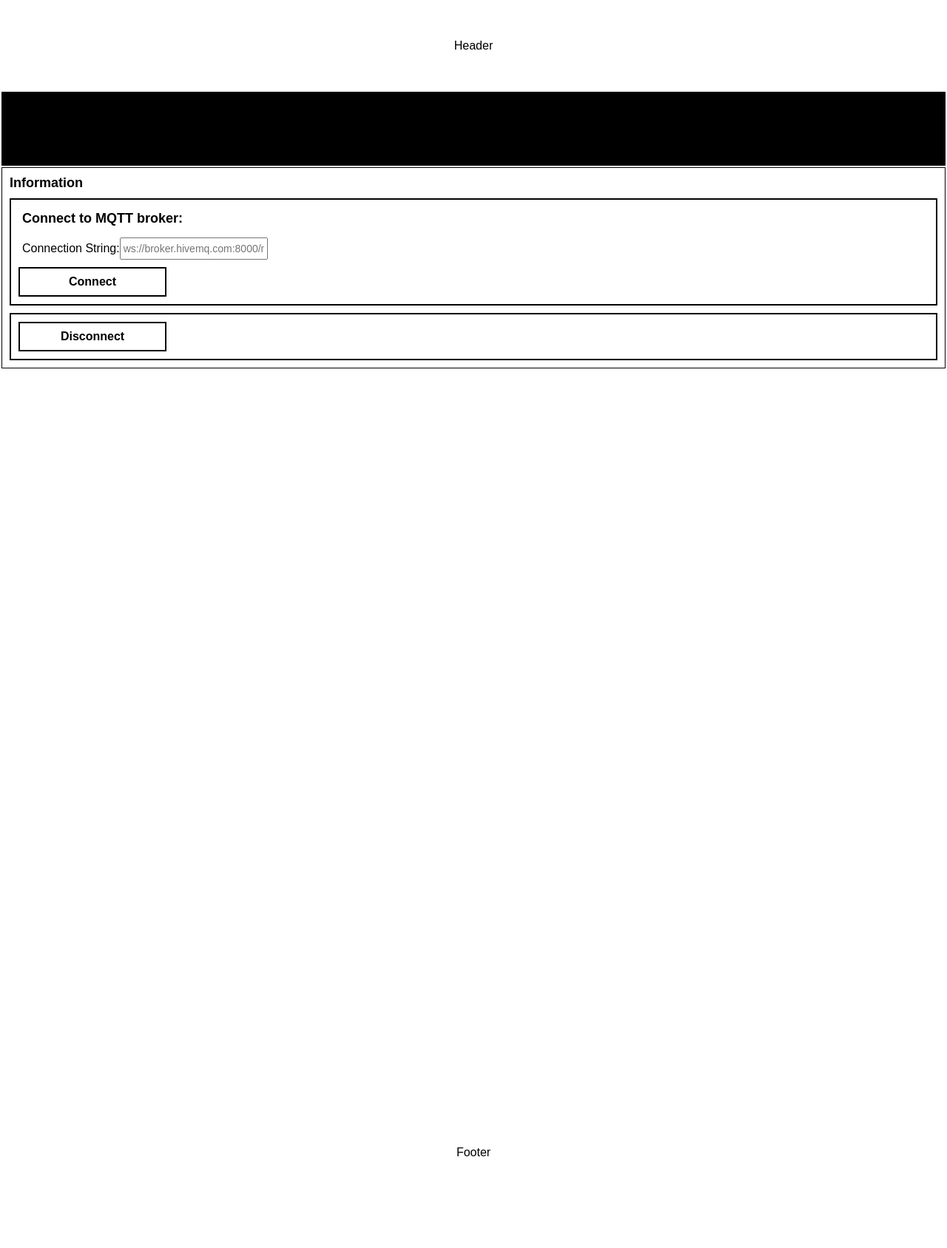
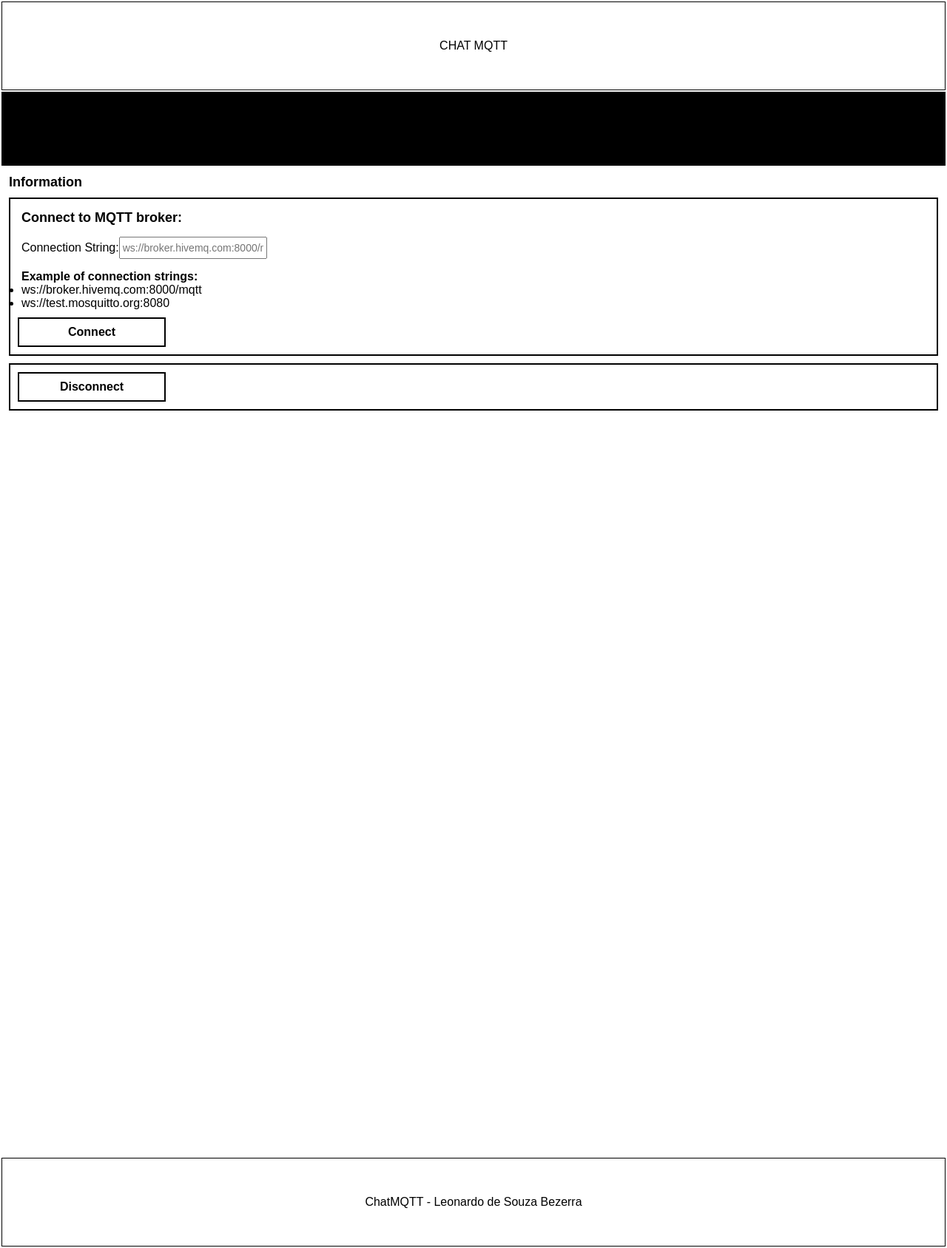
Before and after one commit to leobez/chat-mqtt, a React (Vite) app in the folder mqtt/: page / in a window 1280 px wide. Shown: the whole page at 74% size. Before the commit the page ends 1620 px from the top, so only its background shows below. Built offline with nearby package versions, Linux system fonts and the light colour scheme.

Commit message:
added example of connection strings

```diff
--- a/mqtt/src/App.css
+++ b/mqtt/src/App.css
@@ -1,10 +1,6 @@
 .App {
     height: 100%;
     width: 100%;
-}
-
-.App > header, footer, main {
-    border: 1px solid black;
 }
 
 main {
--- a/mqtt/src/components/Chat/Chat.tsx
+++ b/mqtt/src/components/Chat/Chat.tsx
@@ -25,6 +25,7 @@ const Chat = ({client, subscribedTopics}: Props) => {
         const P_feedbackMessage = document.createElement('p')
         const P_content = document.createTextNode(`${feedbackMessage.message}`)
         feedbackMessage.status === 'good' ? P_feedbackMessage.style.color = 'green' : P_feedbackMessage.style.color = 'red'
+        P_feedbackMessage.style.fontWeight = 'bold'
         P_feedbackMessage.appendChild(P_content)
         messagesRef.current.appendChild(P_feedbackMessage)
 
--- a/mqtt/src/components/Connection/Connection.module.css
+++ b/mqtt/src/components/Connection/Connection.module.css
@@ -8,3 +8,8 @@
     border: 2px solid black;
     padding: 10px;
 }
+
+.examples {
+    display: flex;
+    flex-direction: column;
+}
--- a/mqtt/src/components/Connection/Connection.tsx
+++ b/mqtt/src/components/Connection/Connection.tsx
@@ -11,8 +11,8 @@ const Connection = () => {
     const handleSubmit = (e:FormEvent<HTMLFormElement>):void => {
         e.preventDefault()
         const tempConectionStringForTesting = 'ws://broker.hivemq.com:8000/mqtt'
-        //connect(connectionString)
-        connect(tempConectionStringForTesting)
+        connect(connectionString)
+        //connect(tempConectionStringForTesting)
     }
 
     const handleSubmitDisconnect = async(e:FormEvent<HTMLFormElement>):Promise<void> => {
@@ -43,6 +43,14 @@ const Connection = () => {
                     />
                 </div>
 
+                <div className={styles.examples}>
+                    <h2>Example of connection strings:</h2>
+                    <ul>
+                        <li>ws://broker.hivemq.com:8000/mqtt</li>
+                        <li>ws://test.mosquitto.org:8080</li>
+                    </ul>
+                </div>
+
                 {loading ? (
                     <input type="submit" value='Connecting...' disabled/>
                 ) : (
--- a/mqtt/src/components/Footer/Footer.module.css
+++ b/mqtt/src/components/Footer/Footer.module.css
@@ -3,4 +3,5 @@
     display: flex;
     align-items: center;
     justify-content: center;
+    border: 1px solid black;
 }
--- a/mqtt/src/components/Footer/Footer.tsx
+++ b/mqtt/src/components/Footer/Footer.tsx
@@ -3,7 +3,7 @@ import styles from './Footer.module.css'
 const Footer = () => {
     return (
         <div className={styles.footer}>
-            Footer
+            ChatMQTT - Leonardo de Souza Bezerra
         </div>
     )
 }
--- a/mqtt/src/components/Header/Header.module.css
+++ b/mqtt/src/components/Header/Header.module.css
@@ -3,4 +3,5 @@
     display: flex;
     align-items: center;
     justify-content: center;
+    border: 1px solid black;
 }
--- a/mqtt/src/components/Header/Header.tsx
+++ b/mqtt/src/components/Header/Header.tsx
@@ -3,7 +3,7 @@ import styles from './Header.module.css'
 const Header = () => {
     return (
         <div className={styles.header}>
-            Header
+            CHAT MQTT
         </div>
     )
 }
```
